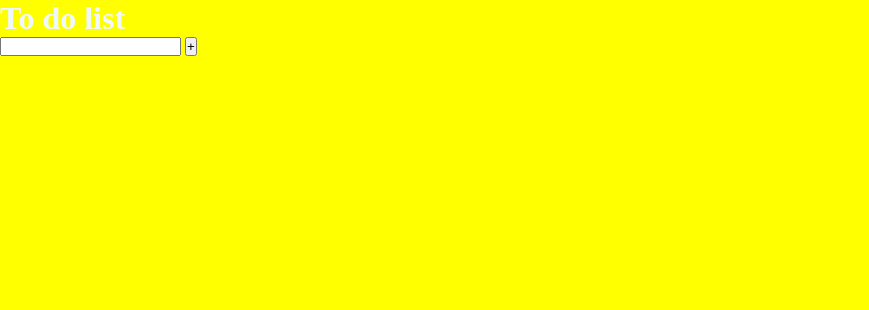
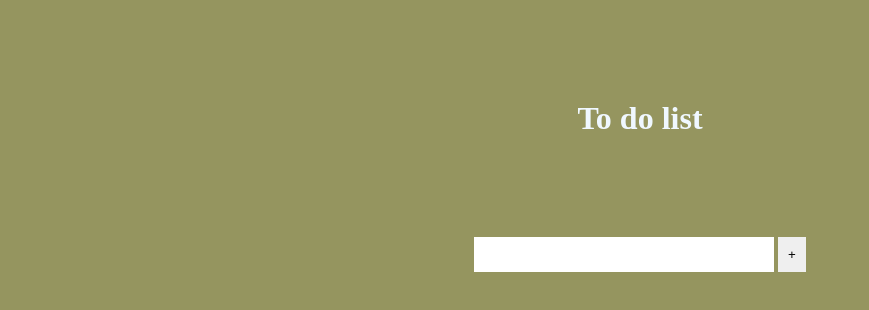
Before and after one commit to Woutnak/toDoList, a plain HTML site: page index.html in a window 1280 px wide. Shown: the whole page, without its empty margins (0-869 px from the left). Drawn offline with Linux system fonts and the light colour scheme.

Commit message:
ajoute du style de header,main

```diff
--- a/assets/style/style.css
+++ b/assets/style/style.css
@@ -9,12 +9,30 @@ body{
     color: aliceblue;
 }
 
+header,main{
+    display: flex;
+    justify-content: center;
+    align-items: center;
+    margin: 100px;
+}
+
+button,input{
+    border: none;
+    padding: 10px;
+}
+
+input{
+    width: 300px;
+}
+
+
+
 
 /*RESPONSIVE*/
 /* small device*/
 @media only screen and (min-width:600px){
     body{
-        background:blue
+        background:rgb(73, 73, 140)
     }
 }
 /*landscape*/
@@ -26,12 +44,12 @@ body{
 /*laptop*/
 @media only screen and (min-width:992px){
     body{
-        background:green
+        background:rgb(63, 88, 63)
     }
 }
 /*large laptop*/
 @media only screen and (min-width:1200px){
     body{
-        background:yellow
+        background:rgb(149, 149, 95)
     }
 }
```
